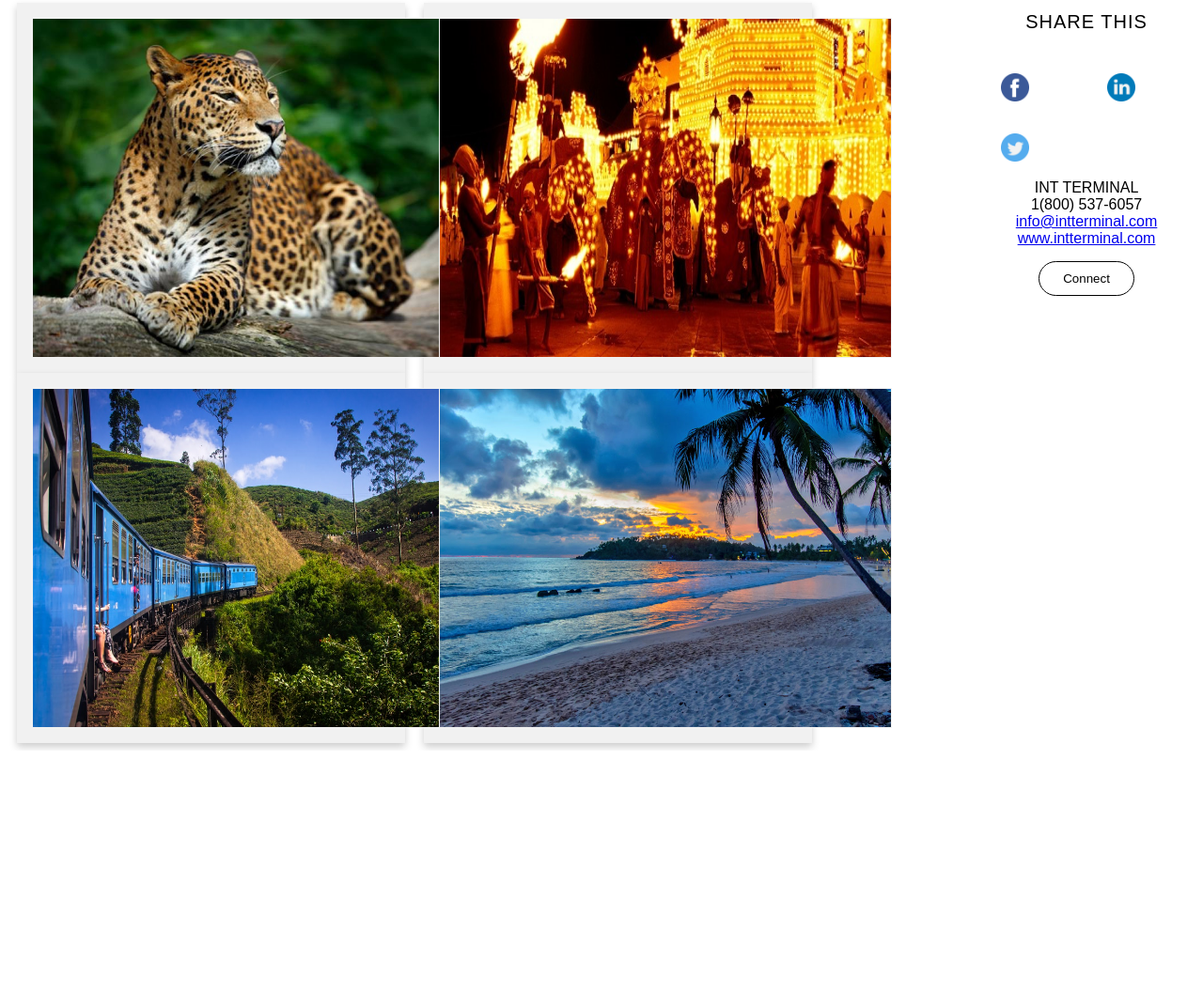
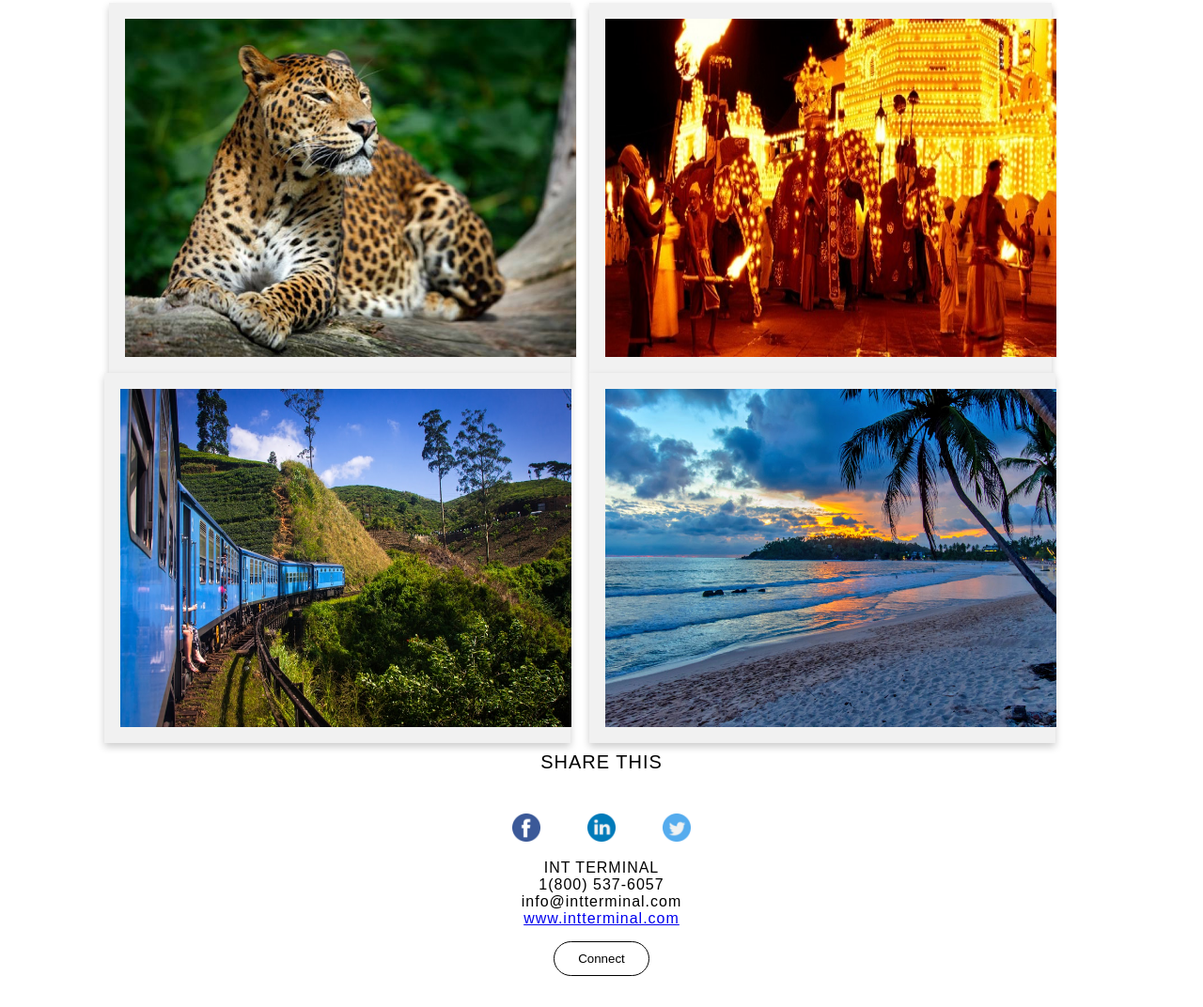
Before and after one commit to dasunk/project_intt, a plain HTML site: page index.html in a window 1280 px wide. Shown: the part 908-1980 px from the top of the page at 94% size. Before the commit the page ends 1707 px from the top, so only its background shows below. Drawn offline with Linux system fonts and the light colour scheme.

Commit message:
final commit

```diff
--- a/index.html
+++ b/index.html
@@ -50,7 +50,7 @@
                                     whether in plants or animals and is included among the top five biodiversity hotspots in the world.
                                 </p>
                                 <a class="button" target="_blank" href="http://intterminal.com/">
-                                    See more >>
+                                    More >>
                                 </a>
                             </div>
                         </div>
@@ -71,7 +71,7 @@
                                         whether in plants or animals and is included among the top five biodiversity hotspots in the world.
                                     </p>
                                     <a class="button" target="_blank" href="http://intterminal.com/">
-                                        See more >>
+                                        More >>
                                     </a>
                                 </div>
                             </div>
@@ -93,7 +93,7 @@
                                     whether in plants or animals and is included among the top five biodiversity hotspots in the world.
                                 </p>
                                 <a class="button" target="_blank" href="http://intterminal.com/">
-                                    See more >>
+                                    More >>
                                 </a>
                             </div>
                         </div>
@@ -114,14 +114,13 @@
                                         whether in plants or animals and is included among the top five biodiversity hotspots in the world.
                                     </p>
                                     <a class="button" target="_blank" href="http://intterminal.com/">
-                                        See more >>
+                                        More >>
                                     </a>
                                 </div>
                             </div>
                         </div>
                   </div>
                 </div>
-            </div>
             </div>
 
             <!--footer-->
@@ -130,18 +129,18 @@
 
                 <!--social logo-->
                 <div class="center">
-                    <div class="row">
-                        <div class="column">
+                    <div class="social-row">
+                        <div class="social-column">
                             <a href="https://www.facebook.com/intt.travel/">
                                 <img src="resources/fb.png" class="social_logo">
                             </a>
                         </div>
-                        <div class="column">
+                        <div class="social-column">
                             <a href="https://www.linkedin.com/company/int-terminal/">
                                 <img src="resources/linkd.png" class="social_logo">
                             </a>
                         </div>
-                        <div class="column">
+                        <div class="social-column">
                             <a href="https://twitter.com/intterminal">
                                 <img src="resources/twt.png" class="social_logo">
                             </a>
@@ -150,11 +149,13 @@
                 </div>
 
                 <!--contact-->
-                <div class="center">INT TERMINAL</a></div>
-                <div class="center">1(800) 537-6057</div>
-                <div class="center"><a href="info@intterminal.com">info@intterminal.com</a></div>
-                <div class="center"><a href="http://intterminal.com/">www.intterminal.com</a></div>
-                <div class="center"><button type="button" onclick="location.href='info@intterminal.com'">Connect</button></div>
+                <div class="contacts">
+                    <div class="center">INT TERMINAL</a></div>
+                    <div class="center">1(800) 537-6057</div>
+                    <div class="center">info@intterminal.com</div>
+                    <div class="center"><a href="http://intterminal.com/">www.intterminal.com</a></div>
+                    <div class="center"><button type="button" onclick="location.href='info@intterminal.com'">Connect</button></div>
+                </div>
             </div>
 
         </div>
--- a/style.css
+++ b/style.css
@@ -151,13 +151,11 @@ p{
 /* table */
 .column {
     float: left;
-    width: 40%;
+    width: 46%;
     padding: 0 10px;
 }
 .row{
     margin: 0 -5px;
-    margin-left: auto;
-    margin-right: auto;
 }
 .row:after{
     content: "";
@@ -170,7 +168,7 @@ p{
     text-align: center;
     background-color: #f1f1f1;
 }
-@media screen and (max-width:800px) {
+@media screen and (max-width:1030px) {
     .column {
       width: 100%;
       display: block;
@@ -185,3 +183,16 @@ p{
     margin-left: auto;
     margin-right: auto;
 }
+.social-column {
+    float: left;
+    width: 25%;
+    padding: 0 10px;
+}
+.social-row{
+    margin: 0 -5px;
+}
+.contacts{
+    letter-spacing: 1px;
+    white-space: inherit;
+    margin-bottom: 25px;
+}
```
